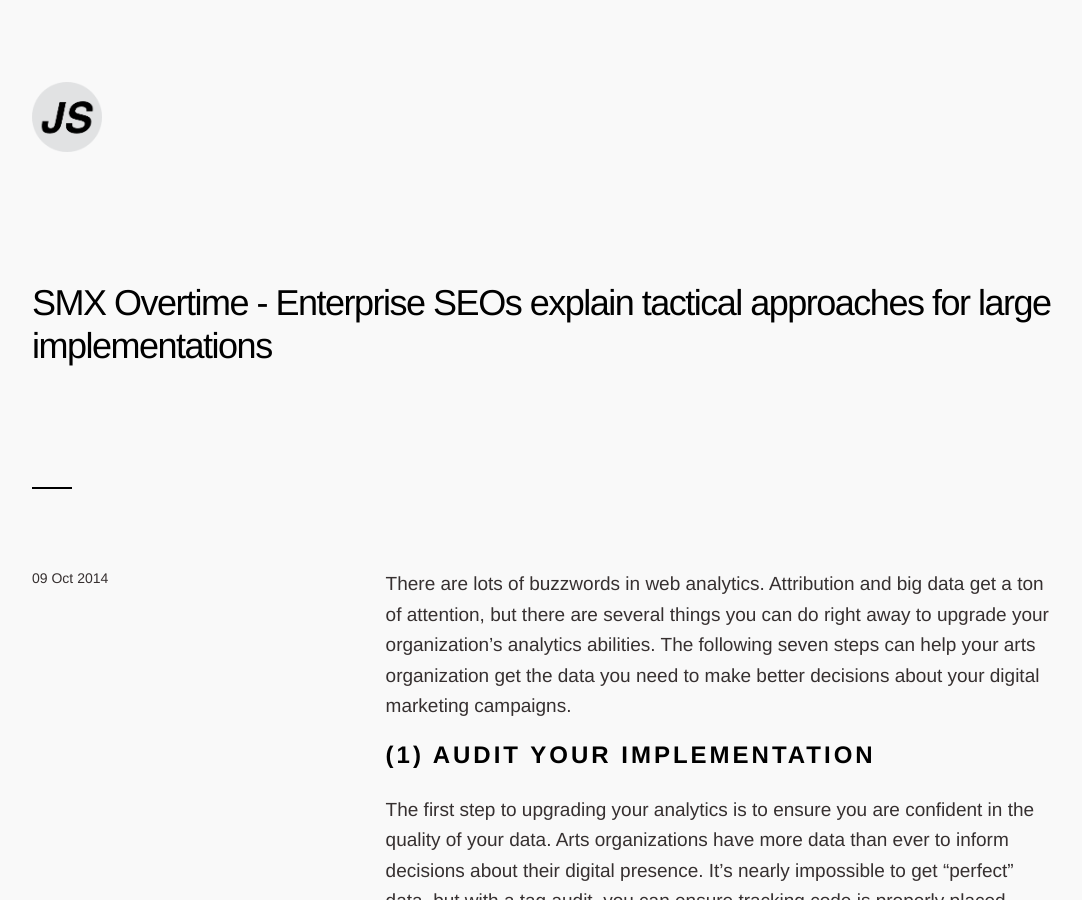
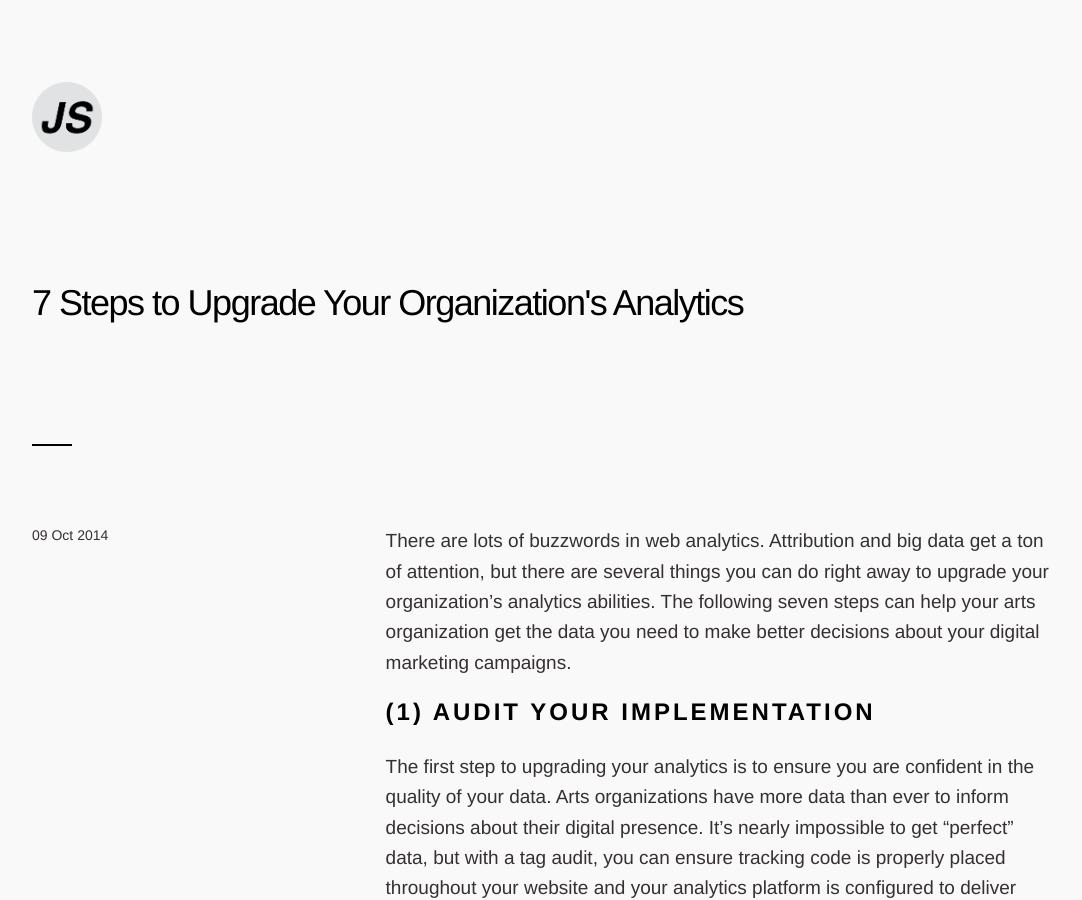
Before and after one commit to jsilton/jsilton.github.io, a Jekyll site: the page built from _posts/2014-10-09-7-steps-to-upgrade-your-organizations-analytics.md, in a window 1280 px wide and 900 px high. Shown: the whole window, without its empty margins (98-1180 px from the left). Built offline with Jekyll 4.4.1, drawn with Linux system fonts in a browser that asks for light colours.

Commit message:
Fix title and link issues

```diff
--- a/_posts/2014-10-09-7-steps-to-upgrade-your-organizations-analytics.md
+++ b/_posts/2014-10-09-7-steps-to-upgrade-your-organizations-analytics.md
@@ -1,6 +1,6 @@
 ---
 layout: post
-title: SMX Overtime - Enterprise SEOs explain tactical approaches for large implementations
+title: 7 Steps to Upgrade Your Organization's Analytics
 date: 2014-10-09
 redirect_from:
   - /7-steps-to-upgrade-your-organizations-analytics-9662f3c798de
```
Also changed, not shown: _posts/2010-09-11-how-long-does-it-take-to-rank-number-1.md (+1 -1 lines), _posts/2011-05-11-improve-your-user-experience.md (+1 -1 lines), _posts/2011-06-26-googles-black-top-navigation.md (+1 -1 lines), _posts/2014-04-27-simple-is-better-clarifying-recommendations.md (+1 -1 lines).
